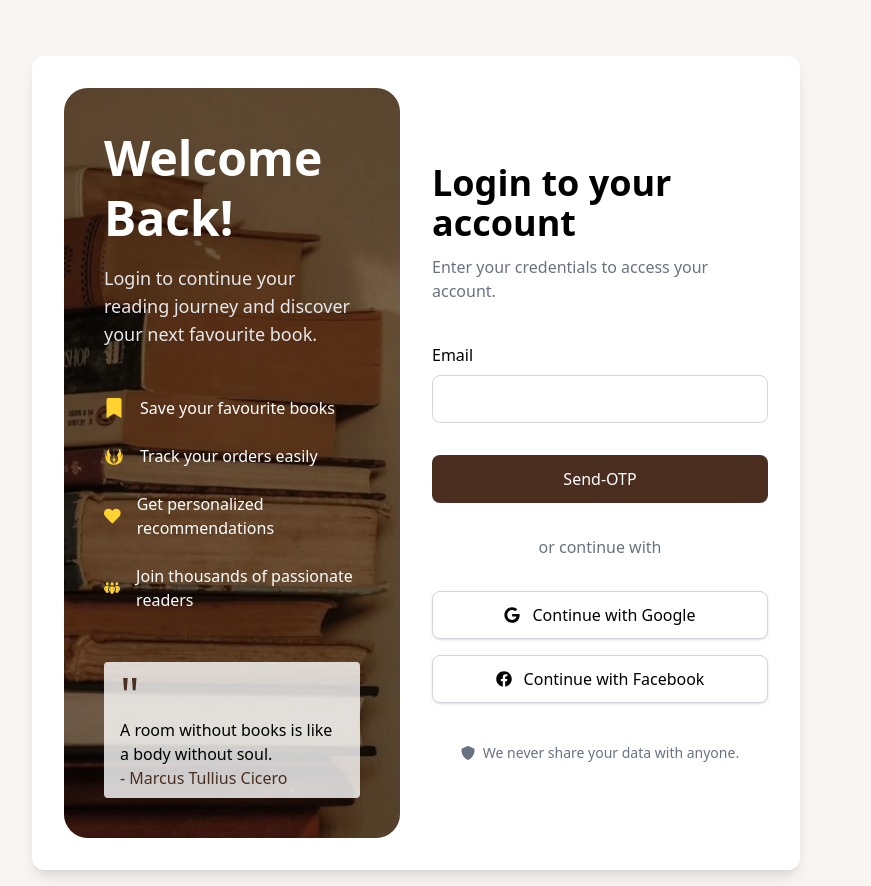
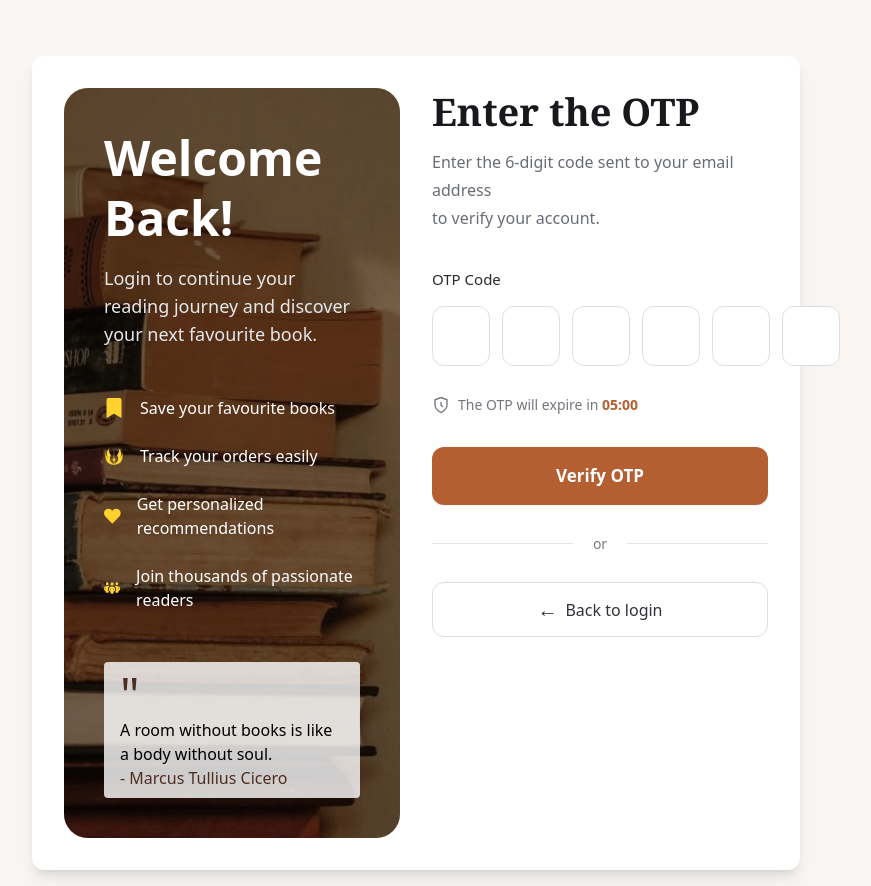
Before and after one commit to yogesh4952/EBook-Store, a Next.js app in the folder client/: page /auth/login in a window 1280 px wide. Shown: the whole page, without its empty margins (224-1095 px from the left). Built offline with nearby package versions, Linux system fonts and the light colour scheme.

Commit message:
feat: make otp page

```diff
--- a/client/app/auth/login/page.tsx
+++ b/client/app/auth/login/page.tsx
@@ -1,5 +1,5 @@
 "use client";
-import { useRouter } from "next/navigation";
+import OtpVerification from "@/components/OtpVerification";
 import { useState } from "react";
 import {
   FaBookmark,
@@ -13,7 +13,8 @@ import { toast } from "sonner";
 
 const Login = () => {
   const [email, setEmail] = useState("");
-  const router = useRouter();
+
+  const [step, setStep] = useState(2);
 
   const handleSendOtp = async () => {
     try {
@@ -34,10 +35,8 @@ const Login = () => {
       }
 
       toast.success("OTP sent in email successful");
-      console.log(email);
-      sessionStorage.setItem("verify_email", email);
 
-      router.push("/auth/otp-verification");
+      setStep((prev) => prev + 1);
     } catch (error) {
       toast.error("Internal server error");
       console.error(error);
@@ -100,8 +99,10 @@ const Login = () => {
           </div>
         </div>
       </div>
-
       {/* RIGHT SIDE */}
+      {/* Multi step */}
+      {step == 1 ? (
+        <>
           <div className="flex flex-col justify-center">
             <h1 className="text-4xl font-bold">Login to your account</h1>
 
@@ -151,6 +152,10 @@ const Login = () => {
               We never share your data with anyone.
             </p>
           </div>
+        </>
+      ) : (
+        <OtpVerification email={email} onBack={() => setStep(1)} />
+      )}
     </div>
   );
 };
--- a/client/app/auth/otp-verification/page.tsx
+++ /dev/null
@@ -1,53 +0,0 @@
-"use client";
-import { useRouter } from "next/navigation";
-import { useState } from "react";
-import { toast } from "sonner";
-
-const page = () => {
-  const [otp, setOtp] = useState("");
-  const router = useRouter();
-  const email = sessionStorage.getItem("verify_email");
-  const handleLogin = async () => {
-    try {
-      const payload = {
-        otp,
-        email,
-      };
-      const response = await fetch("/api/auth/login", {
-        method: "POST",
-        body: JSON.stringify(payload),
-        headers: {
-          "Content-type": "application/json",
-        },
-      });
-      const data = await response.json();
-      if (!response.ok) {
-        toast.error(data.message);
-      }
-      router.push("/");
-      toast.success(data.message);
-      sessionStorage.removeItem("verify_email");
-    } catch (error) {
-      toast.error("Internal server error");
-      console.error(error);
-    }
-  };
-  return (
-    <div>
-      <div>
-        <label htmlFor="otp">Enter OTP</label>
-        <input
-          type="text"
-          name="otp"
-          id="otp"
-          onChange={(e) => setOtp(e.target.value)}
-          value={otp}
-        />
-      </div>
-
-      <button onClick={handleLogin}>Login</button>
-    </div>
-  );
-};
-
-export default page;
--- /dev/null
+++ b/client/components/OtpVerification.tsx
@@ -0,0 +1,233 @@
+"use client";
+
+import { useRef, useState } from "react";
+import { useRouter } from "next/navigation";
+import { toast } from "sonner";
+
+interface IProps {
+  email: string;
+  onBack: () => void;
+}
+
+const OtpVerification = ({ email, onBack }: IProps) => {
+  const [otp, setOtp] = useState(["", "", "", "", "", ""]);
+  const inputRefs = useRef<(HTMLInputElement | null)[]>([]);
+  const router = useRouter();
+
+  const handleChange = (value: string, index: number) => {
+    if (!/^\d*$/.test(value)) return;
+
+    const newOtp = [...otp];
+    newOtp[index] = value.slice(-1);
+    setOtp(newOtp);
+
+    if (value && index < 5) {
+      inputRefs.current[index + 1]?.focus();
+    }
+  };
+
+  const handleKeyDown = (
+    e: React.KeyboardEvent<HTMLInputElement>,
+    index: number,
+  ) => {
+    if (e.key === "Backspace" && !otp[index] && index > 0) {
+      inputRefs.current[index - 1]?.focus();
+    }
+  };
+
+  const handlePaste = (e: React.ClipboardEvent<HTMLInputElement>) => {
+    e.preventDefault();
+
+    const pastedOtp = e.clipboardData
+      .getData("text")
+      .replace(/\D/g, "")
+      .slice(0, 6);
+
+    if (!pastedOtp) return;
+
+    const newOtp = ["", "", "", "", "", ""];
+
+    pastedOtp.split("").forEach((digit, index) => {
+      newOtp[index] = digit;
+    });
+
+    setOtp(newOtp);
+
+    const nextIndex = Math.min(pastedOtp.length, 5);
+    inputRefs.current[nextIndex]?.focus();
+  };
+
+  const handleLogin = async () => {
+    const otpValue = otp.join("");
+
+    if (otpValue.length !== 6) {
+      toast.error("Please enter the complete 6-digit OTP");
+      return;
+    }
+
+    try {
+      const response = await fetch("/api/auth/login", {
+        method: "POST",
+        body: JSON.stringify({
+          otp: otpValue,
+          email,
+        }),
+        headers: {
+          "Content-Type": "application/json",
+        },
+      });
+
+      const data = await response.json();
+
+      if (!response.ok) {
+        toast.error(data.message);
+        return;
+      }
+
+      toast.success(data.message);
+      sessionStorage.removeItem("verify_email");
+      router.push("/");
+    } catch (error) {
+      console.error(error);
+      toast.error("Internal server error");
+    }
+  };
+
+  return (
+    <div className="w-full">
+      {/* Heading */}
+      <div>
+        <h1 className="font-serif text-[38px] font-bold leading-tight text-[#17191c]">
+          Enter the OTP
+        </h1>
+
+        <p className="mt-3 text-[16px] leading-7 text-[#686c73]">
+          Enter the 6-digit code sent to your email address
+          <br />
+          to verify your account.
+        </p>
+      </div>
+
+      {/* OTP Inputs */}
+      <div className="mt-9">
+        <label className="mb-4 block text-[15px] font-medium text-[#292b2f]">
+          OTP Code
+        </label>
+
+        <div className="flex gap-3">
+          {otp.map((digit, index) => (
+            <input
+              key={index}
+              ref={(el) => {
+                inputRefs.current[index] = el;
+              }}
+              type="text"
+              inputMode="numeric"
+              maxLength={1}
+              value={digit}
+              onChange={(e) => handleChange(e.target.value, index)}
+              onKeyDown={(e) => handleKeyDown(e, index)}
+              onPaste={handlePaste}
+              className="
+                h-[60px]
+                w-[58px]
+                rounded-xl
+                border
+                border-[#dedede]
+                bg-white
+                text-center
+                text-[22px]
+                font-medium
+                text-[#17191c]
+                outline-none
+                transition-all
+
+                focus:border-[#b45f32]
+                focus:ring-2
+                focus:ring-[#b45f32]/15
+              "
+            />
+          ))}
+        </div>
+      </div>
+
+      {/* Expiration */}
+      <div className="mt-7 flex items-center gap-2 text-[14px] text-[#73777d]">
+        <svg
+          width="18"
+          height="18"
+          viewBox="0 0 24 24"
+          fill="none"
+          stroke="currentColor"
+          strokeWidth="1.8"
+        >
+          <path d="M12 22s8-4 8-10V5l-8-3-8 3v7c0 6 8 10 8 10Z" />
+          <path d="M12 8v4l2.5 2.5" />
+        </svg>
+
+        <span>
+          The OTP will expire in{" "}
+          <span className="font-semibold text-[#b45f32]">05:00</span>
+        </span>
+      </div>
+
+      {/* Verify Button */}
+      <button
+        onClick={handleLogin}
+        className="
+          mt-8
+          h-[58px]
+          w-full
+          rounded-xl
+          bg-[#b45f32]
+          text-[17px]
+          font-semibold
+          text-white
+          transition-all
+
+          hover:bg-[#9f4f2c]
+          active:scale-[0.99]
+        "
+      >
+        Verify OTP
+      </button>
+
+      {/* Divider */}
+      <div className="my-7 flex items-center gap-5">
+        <div className="h-px flex-1 bg-[#e5e5e5]" />
+
+        <span className="text-[14px] text-[#777b81]">or</span>
+
+        <div className="h-px flex-1 bg-[#e5e5e5]" />
+      </div>
+
+      {/* Back to Login */}
+      <button
+        onClick={onBack}
+        className="
+          flex
+          h-[55px]
+          w-full
+          items-center
+          justify-center
+          gap-2
+          rounded-xl
+          border
+          border-[#dedede]
+          bg-white
+          text-[16px]
+          font-medium
+          text-[#303238]
+          transition-all
+
+          hover:bg-[#fafafa]
+        "
+      >
+        <span className="text-xl">←</span>
+        Back to login
+      </button>
+    </div>
+  );
+};
+
+export default OtpVerification;
```
Also changed, not shown: client/public/otp.png (added). Lines whose indentation alone changed are shown as unchanged.
